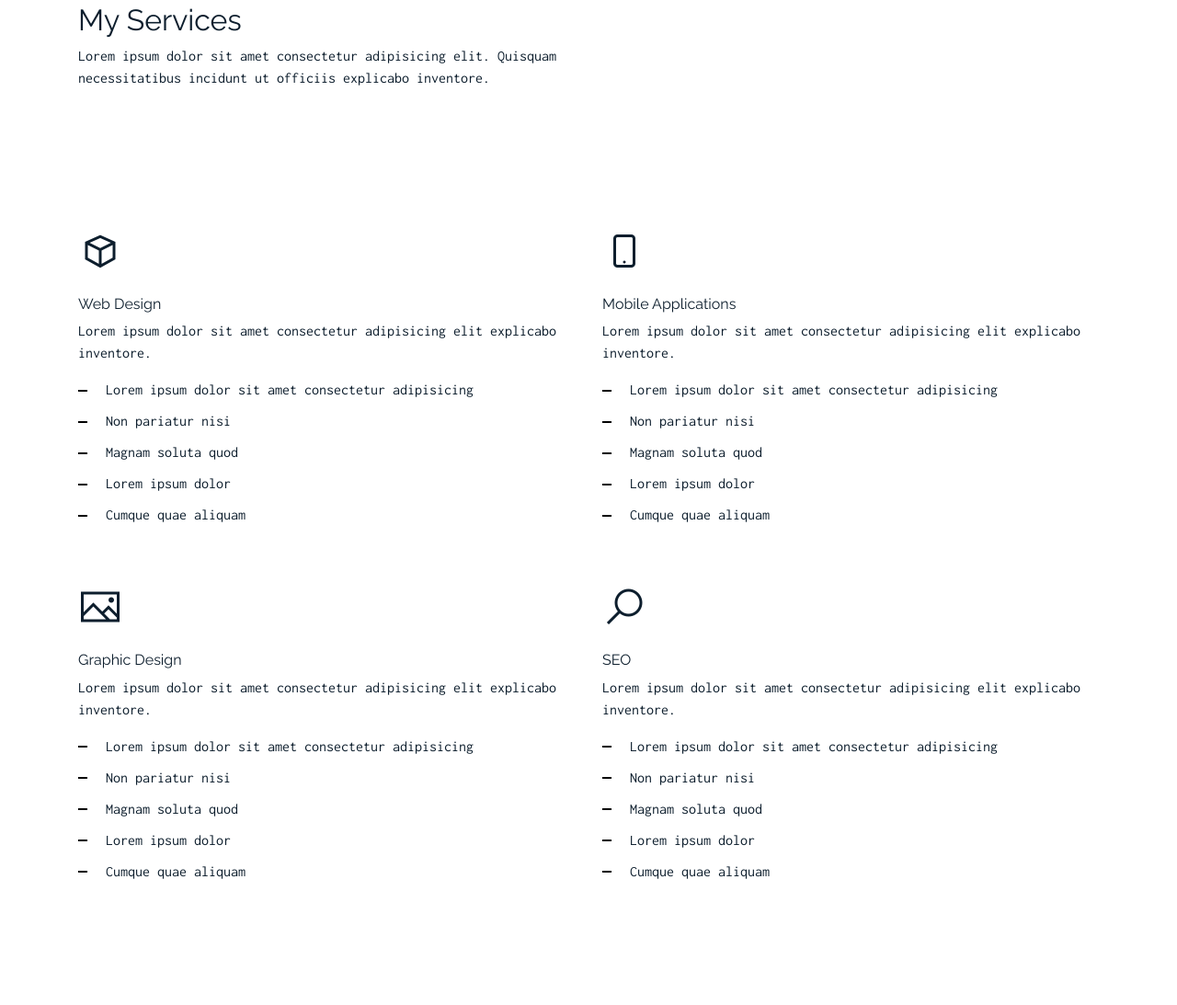
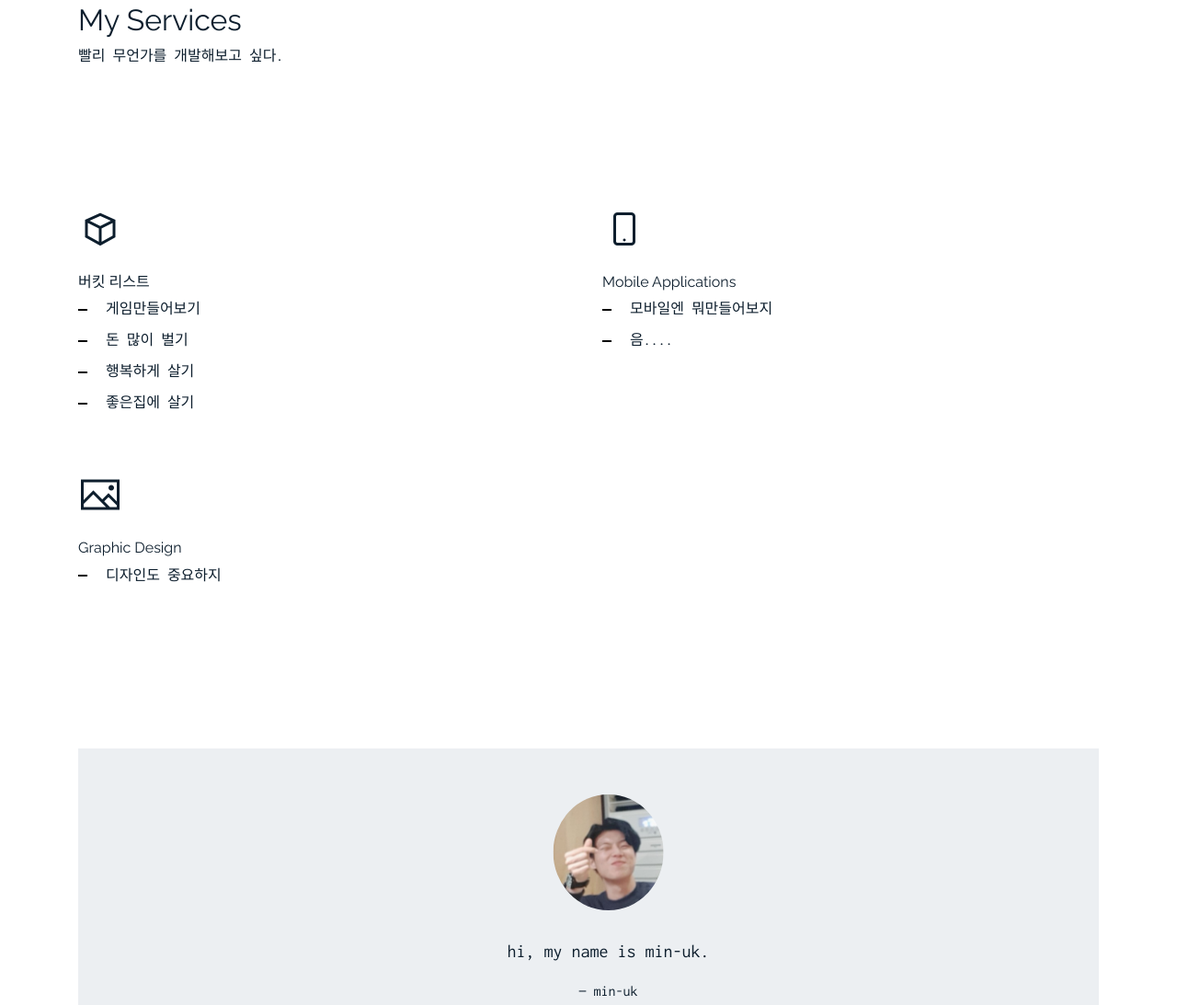
Before and after one commit to zmfktm12/web1, a plain HTML site: page services.html in a window 1280 px wide. Shown: the part 218-1311 px from the top of the page at 92% size. Drawn offline with Linux system fonts and the light colour scheme.

Commit message:
Update services.html

```diff
--- a/services.html
+++ b/services.html
@@ -91,8 +91,7 @@
           <div class="col-md-6" data-aos="fade-up">
 
             <h2>My Services</h2>
-            <p>Lorem ipsum dolor sit amet consectetur adipisicing elit. Quisquam necessitatibus incidunt ut officiis
-              explicabo inventore.</p>
+            <p>빨리 무언가를 개발해보고 싶다.</p>
 
           </div>
 
@@ -107,50 +106,27 @@
 
             <div class="col-12 col-sm-6 col-md-6 col-lg-6 mb-5" data-aos="fade-up" data-aos-delay="">
               <span class="la la-cube la-3x mb-4"></span>
-              <h4 class="h4 mb-2">Web Design</h4>
-              <p>Lorem ipsum dolor sit amet consectetur adipisicing elit explicabo inventore.</p>
+              <h4 class="h4 mb-2">버킷 리스트</h4>
               <ul class="list-unstyled list-line">
-                <li>Lorem ipsum dolor sit amet consectetur adipisicing</li>
-                <li>Non pariatur nisi</li>
-                <li>Magnam soluta quod</li>
-                <li>Lorem ipsum dolor</li>
-                <li>Cumque quae aliquam</li>
+                <li>게임만들어보기</li>
+                <li>돈 많이 벌기</li>
+                <li>행복하게 살기</li>
+                <li>좋은집에 살기</li>
               </ul>
             </div>
             <div class="col-12 col-sm-6 col-md-6 col-lg-6 mb-5" data-aos="fade-up" data-aos-delay="100">
               <span class="la la-mobile la-3x mb-4"></span>
               <h4 class="h4 mb-2">Mobile Applications</h4>
-              <p>Lorem ipsum dolor sit amet consectetur adipisicing elit explicabo inventore.</p>
               <ul class="list-unstyled list-line">
-                <li>Lorem ipsum dolor sit amet consectetur adipisicing</li>
-                <li>Non pariatur nisi</li>
-                <li>Magnam soluta quod</li>
-                <li>Lorem ipsum dolor</li>
-                <li>Cumque quae aliquam</li>
+                <li>모바일엔 뭐만들어보지</li>
+                <li>음....</li>
               </ul>
             </div>
             <div class="col-12 col-sm-6 col-md-6 col-lg-6 mb-5" data-aos="fade-up" data-aos-delay="">
               <span class="la la-image la-3x mb-4"></span>
               <h4 class="h4 mb-2">Graphic Design</h4>
-              <p>Lorem ipsum dolor sit amet consectetur adipisicing elit explicabo inventore.</p>
               <ul class="list-unstyled list-line">
-                <li>Lorem ipsum dolor sit amet consectetur adipisicing</li>
-                <li>Non pariatur nisi</li>
-                <li>Magnam soluta quod</li>
-                <li>Lorem ipsum dolor</li>
-                <li>Cumque quae aliquam</li>
-              </ul>
-            </div>
-            <div class="col-12 col-sm-6 col-md-6 col-lg-6 mb-5" data-aos="fade-up" data-aos-delay="100">
-              <span class="la la-search la-3x mb-4"></span>
-              <h4 class="h4 mb-2">SEO</h4>
-              <p>Lorem ipsum dolor sit amet consectetur adipisicing elit explicabo inventore.</p>
-              <ul class="list-unstyled list-line">
-                <li>Lorem ipsum dolor sit amet consectetur adipisicing</li>
-                <li>Non pariatur nisi</li>
-                <li>Magnam soluta quod</li>
-                <li>Lorem ipsum dolor</li>
-                <li>Cumque quae aliquam</li>
+                <li>디자인도 중요하지</li>
               </ul>
             </div>
           </div>
```
